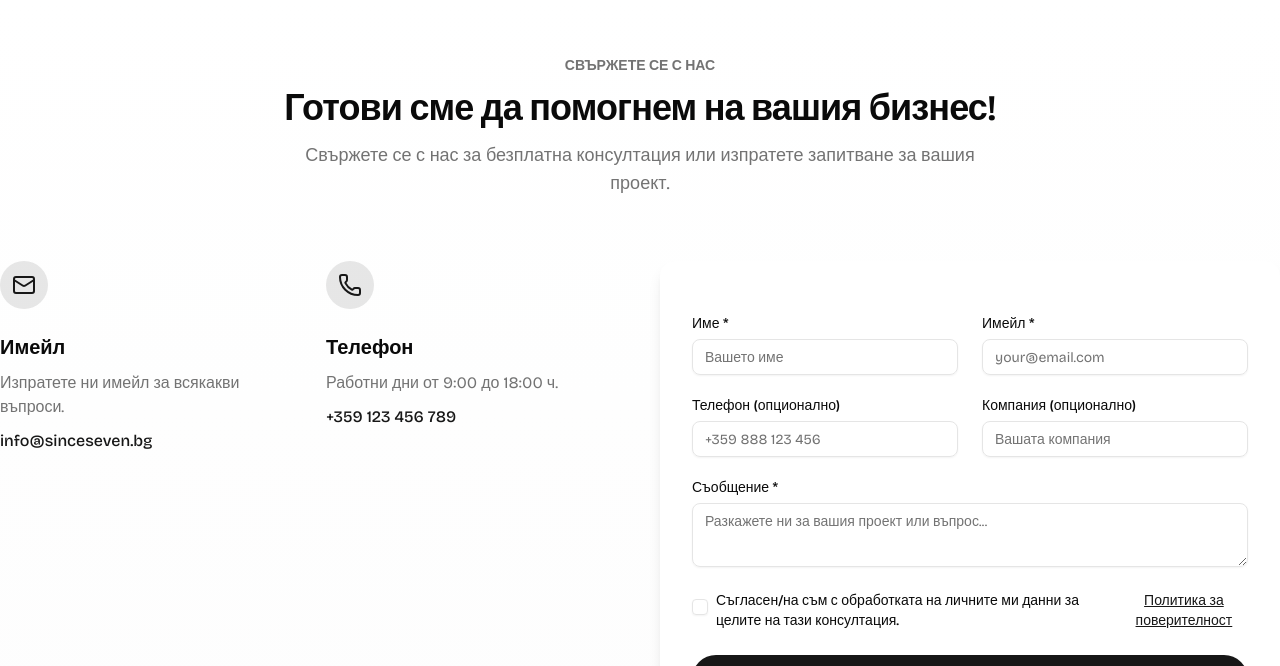
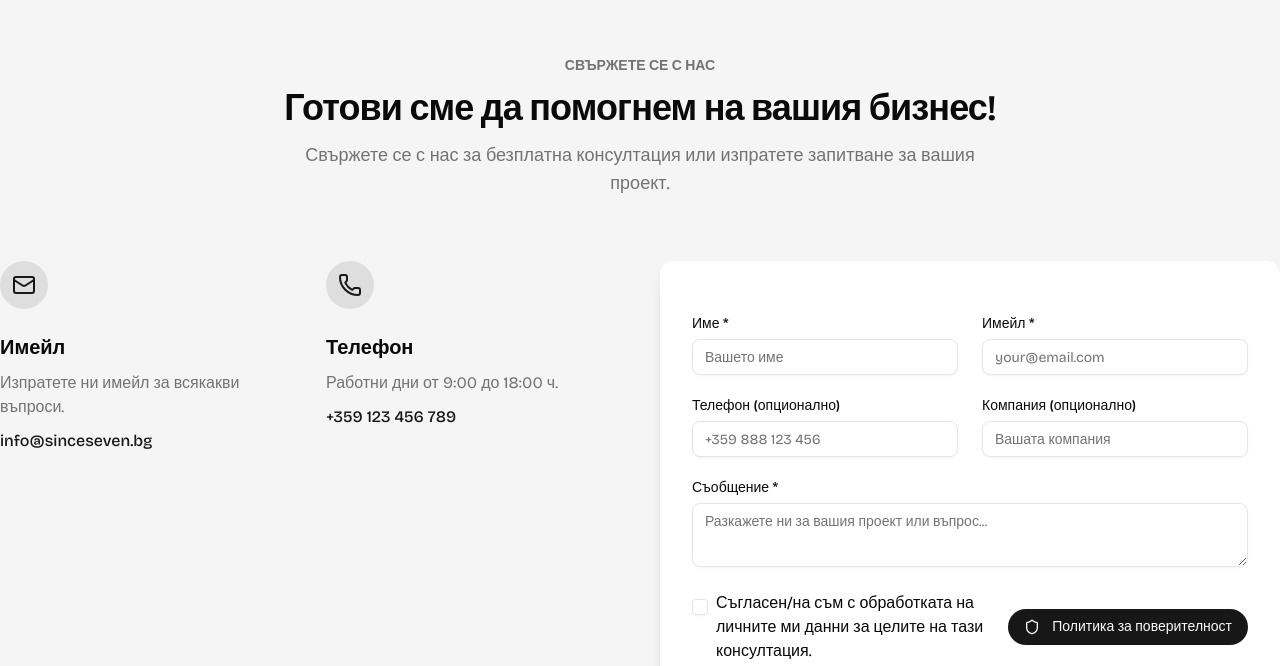
Before and after one commit to SinceSeven/SinceSeven, a Next.js app: page / in a window 1280 px wide. Shown: the part 7274-7940 px from the top of the page. Built offline with nearby package versions, Linux system fonts and the light colour scheme.

Commit message:
fix: contact section

```diff
--- a/components/contact-section.tsx
+++ b/components/contact-section.tsx
@@ -15,6 +15,7 @@ import {
   PhoneIcon,
   Loader2,
   CheckCircle,
+  Shield,
 } from "lucide-react";
 import Link from "next/link";
 import { ChangeEvent, useState } from "react";
@@ -61,10 +62,7 @@ export const ContactSection = () => {
   }
 
   return (
-    <section
-      id="contact"
-      className="py-16 bg-gradient-to-b from-background to-accent/20"
-    >
+    <section id="contact" className="py-16 bg-primary/4">
       <div className="w-full max-w-7xl mx-auto px-6 xl:px-0">
         <div className="text-center mb-16">
           <span className="text-muted-foreground uppercase font-semibold text-sm">
@@ -253,32 +251,35 @@ export const ContactSection = () => {
                         id="terms"
                         disabled={isLoading}
                         checked={formData.terms}
-                        onCheckedChange={(checked: boolean) => updateField("terms", checked)}
+                        onCheckedChange={(checked: boolean) =>
+                          updateField("terms", checked)
+                        }
                         className={`mt-2 ${
                           errors.terms ? "border-red-500" : ""
                         }`}
                       />
-                      <Label htmlFor="terms" className="text-sm leading-5">
+                      <span className="flex items-center gap-2">
                         Съгласен/на съм с обработката на личните ми данни за
                         целите на тази консултация.
-                        <button
+                        <Button
                           type="button"
                           onClick={(e) => {
                             e.preventDefault();
                             setIsPrivacyModalOpen(true);
                           }}
-                          className="underline ml-1 text-primary hover:text-primary/80"
+                          className="ml-2 flex items-cente hover:text-gray-900"
                         >
+                          <Shield className="h-4 w-4 mr-1" />
                           Политика за поверителност
-                        </button>
-                      </Label>
+                        </Button>
+                      </span>
                     </div>
 
-                      {errors.terms && (
-                        <p className="text-red-500 text-sm mt-1">
-                          {errors.terms}
-                        </p>
-                      )}
+                    {errors.terms && (
+                      <p className="text-red-500 text-sm mt-1">
+                        {errors.terms}
+                      </p>
+                    )}
                   </div>
                 </div>
 
```
